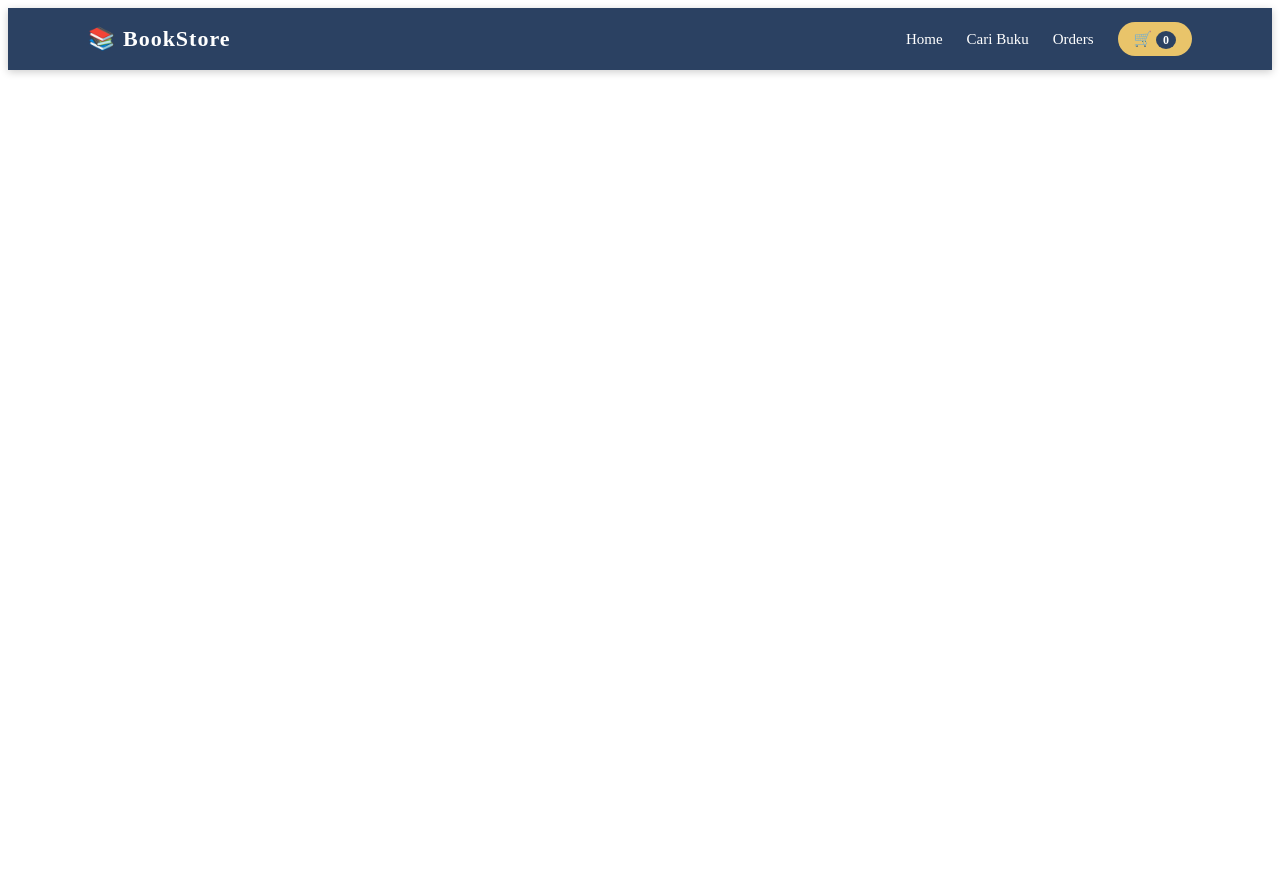
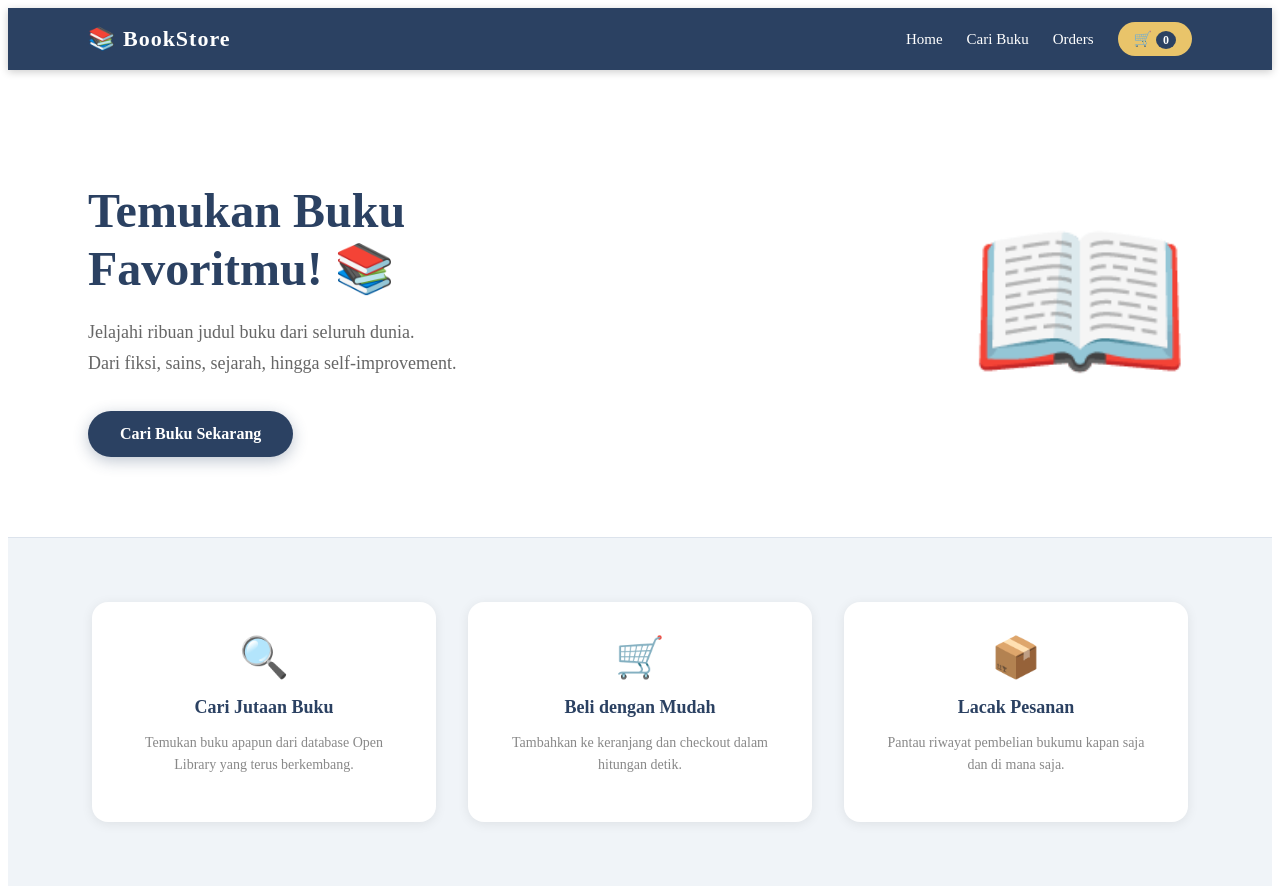
Before and after one commit to HabilMuhammad14/book-store, a React (Create React App) app in the folder frontend/: page / in a window 1280 px wide. Before the commit the page ends 800 px from the top, so only its background shows below. Built offline with nearby package versions, Linux system fonts and the light colour scheme.

Commit message:
feat: add Home page

```diff
--- a/frontend/src/pages/Home.jsx
+++ b/frontend/src/pages/Home.jsx
@@ -1,3 +1,114 @@
-export default function Home(){
+import { Link } from 'react-router-dom'
 
+export default function Home() {
+  return (
+    <div style={styles.container}>
+      {/* Hero Section */}
+      <div style={styles.hero}>
+        <div style={styles.heroContent}>
+          <h1 style={styles.title}>Temukan Buku <br />Favoritmu! 📚</h1>
+          <p style={styles.subtitle}>
+            Jelajahi ribuan judul buku dari seluruh dunia. <br />
+            Dari fiksi, sains, sejarah, hingga self-improvement.
+          </p>
+          <Link to="/search" style={styles.btn}>Cari Buku Sekarang</Link>
+        </div>
+        <div style={styles.heroImage}>📖</div>
+      </div>
+
+      {/* Feature Section */}
+      <div style={styles.features}>
+        <div style={styles.featureCard}>
+          <span style={styles.featureIcon}>🔍</span>
+          <h3 style={styles.featureTitle}>Cari Jutaan Buku</h3>
+          <p style={styles.featureDesc}>Temukan buku apapun dari database Open Library yang terus berkembang.</p>
+        </div>
+        <div style={styles.featureCard}>
+          <span style={styles.featureIcon}>🛒</span>
+          <h3 style={styles.featureTitle}>Beli dengan Mudah</h3>
+          <p style={styles.featureDesc}>Tambahkan ke keranjang dan checkout dalam hitungan detik.</p>
+        </div>
+        <div style={styles.featureCard}>
+          <span style={styles.featureIcon}>📦</span>
+          <h3 style={styles.featureTitle}>Lacak Pesanan</h3>
+          <p style={styles.featureDesc}>Pantau riwayat pembelian bukumu kapan saja dan di mana saja.</p>
+        </div>
+      </div>
+    </div>
+  )
 }
+
+const styles = {
+  container: {
+    minHeight: '100vh',
+    backgroundColor: '#f0f4f8',
+  },
+  hero: {
+    display: 'flex',
+    justifyContent: 'space-between',
+    alignItems: 'center',
+    padding: '80px',
+    backgroundColor: '#fff',
+    borderBottom: '1px solid #dce3ec',
+  },
+  heroContent: {
+    maxWidth: '500px',
+  },
+  title: {
+    fontSize: '48px',
+    fontWeight: 'bold',
+    color: '#2b4162',
+    lineHeight: '1.2',
+    marginBottom: '20px',
+  },
+  subtitle: {
+    fontSize: '18px',
+    color: '#666',
+    lineHeight: '1.7',
+    marginBottom: '32px',
+  },
+  btn: {
+    display: 'inline-block',
+    backgroundColor: '#2b4162',
+    color: '#fff',
+    padding: '14px 32px',
+    borderRadius: '30px',
+    textDecoration: 'none',
+    fontWeight: 'bold',
+    fontSize: '16px',
+    boxShadow: '0 4px 15px rgba(43,65,98,0.3)',
+  },
+  heroImage: {
+    fontSize: '180px',
+    lineHeight: '1',
+  },
+  features: {
+    display: 'flex',
+    justifyContent: 'center',
+    gap: '32px',
+    padding: '64px 80px',
+  },
+  featureCard: {
+    backgroundColor: '#fff',
+    borderRadius: '16px',
+    padding: '32px',
+    textAlign: 'center',
+    flex: 1,
+    maxWidth: '280px',
+    boxShadow: '0 2px 12px rgba(0,0,0,0.08)',
+  },
+  featureIcon: {
+    fontSize: '40px',
+  },
+  featureTitle: {
+    fontSize: '18px',
+    fontWeight: 'bold',
+    color: '#2b4162',
+    margin: '16px 0 8px',
+  },
+  featureDesc: {
+    fontSize: '14px',
+    color: '#888',
+    lineHeight: '1.6',
+  },
+}
```
